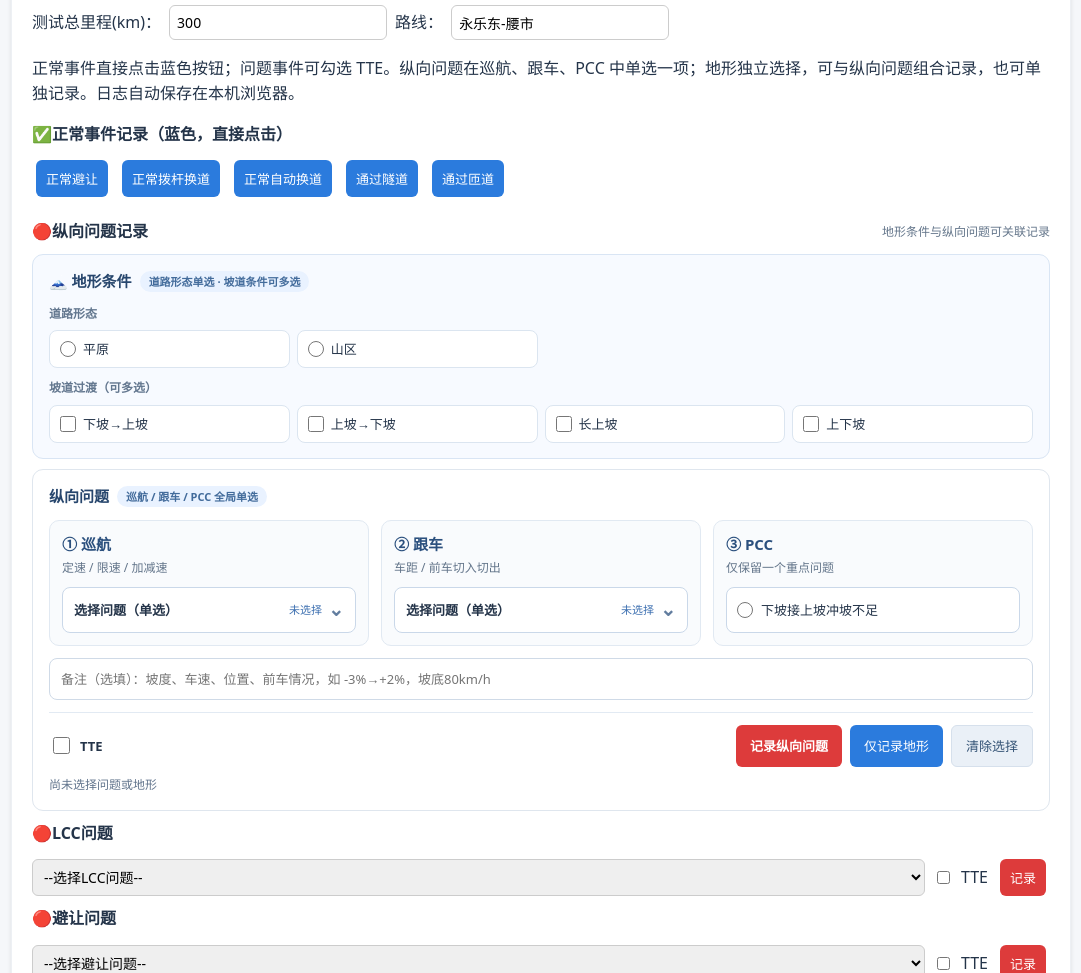
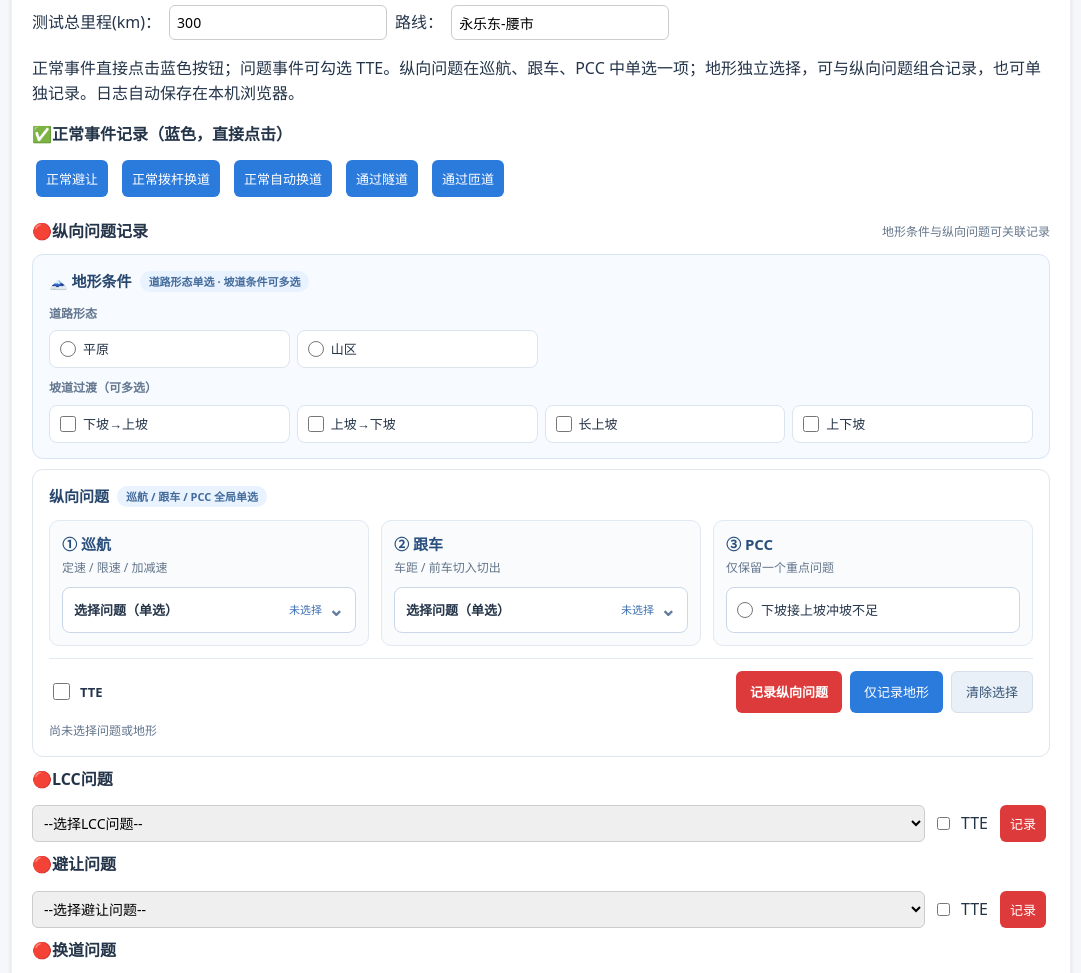
Before and after one commit to ZhaoY2022/noa-test, a plain HTML site: page index.html in a window 1280 px wide. Shown: the part 127-1100 px from the top of the page, without its empty margins (99-1180 px from the left). Drawn offline with Linux system fonts and the light colour scheme.

Commit message:
Update index.html

```diff
--- a/index.html
+++ b/index.html
@@ -217,7 +217,6 @@ button:focus-visible,input:focus-visible,select:focus-visible,summary:focus-visi
 <label class="pcc-single"><input type="radio" name="longIssue" class="long-issue" data-category="PCC" value="下坡接上坡冲坡不足"><span>下坡接上坡冲坡不足</span></label>
 </section>
 </div>
-<input id="longNote" class="long-note" type="text" maxlength="240" placeholder="备注（选填）：坡度、车速、位置、前车情况，如 -3%→+2%，坡底80km/h" aria-label="纵向事件补充信息">
 <div class="long-actions">
 <label class="tte-label"><input type="checkbox" id="tteLong">TTE</label>
 <button type="button" class="btn btn-red" onclick="addLongitudinalLog(false)">记录纵向问题</button>
```
